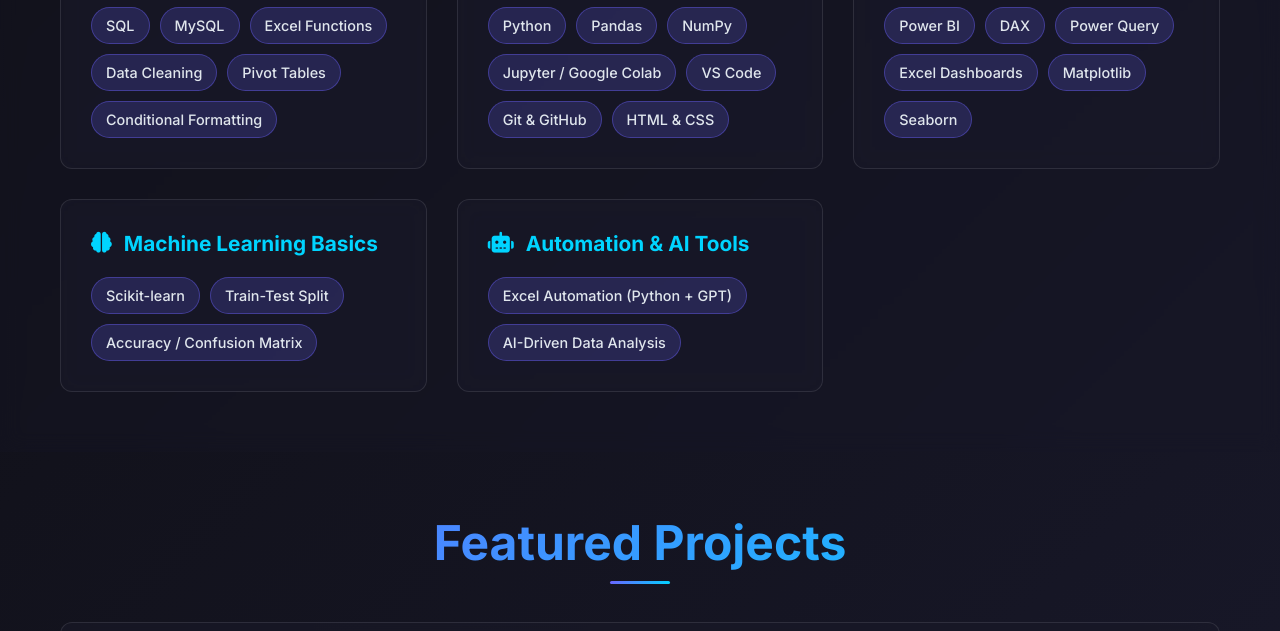
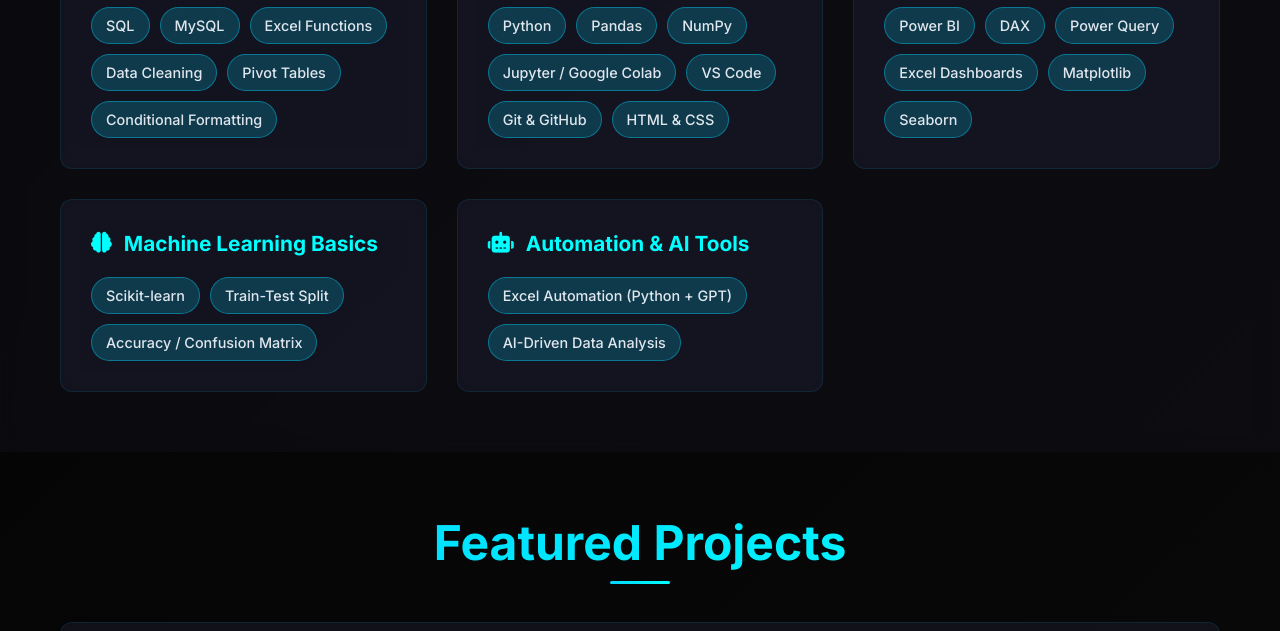
Before and after one commit to Gagan7a7/Portfolio, a website: page index.html in a window 1280 px wide. Shown: the part 1748-2379 px from the top of the page. Drawn offline with Linux system fonts and the light colour scheme; a web font is replaced by a local one.

Commit message:
Update styles.css

```diff
--- a/styles.css
+++ b/styles.css
@@ -1,16 +1,16 @@
 :root {
-    --primary-color: #6c63ff;
-    --secondary-color: #00d4ff;
+    --primary-color: #00d4ff;
+    --secondary-color: #00ffff;
     --accent-color: #ff6b6b;
-    --dark-bg: #0a0a0a;
-    --dark-secondary: #1a1a2e;
-    --dark-tertiary: #16213e;
+    --dark-bg: #000000;
+    --dark-secondary: #0a0a0a;
+    --dark-tertiary: #111111;
     --light-text: #e0e6ed;
     --muted-text: #c0c7d0;
-    --border-color: rgba(255, 255, 255, 0.1);
+    --border-color: rgba(0, 212, 255, 0.1);
     --gradient-primary: linear-gradient(135deg, var(--primary-color), var(--secondary-color));
     --gradient-bg: linear-gradient(135deg, var(--dark-bg) 0%, var(--dark-secondary) 50%, var(--dark-tertiary) 100%);
-    --shadow-light: 0 5px 20px rgba(108, 99, 255, 0.2);
+    --shadow-light: 0 5px 20px rgba(0, 212, 255, 0.2);
     --shadow-heavy: 0 25px 50px rgba(0, 0, 0, 0.4);
     --transition: all 0.3s ease;
     --border-radius: 12px;
@@ -19,11 +19,11 @@
     --max-width: 1200px;
 }
 .dark {
-    --primary-color: #8b7fff;
-    --secondary-color: #20e3ff;
+    --primary-color: #00d4ff;
+    --secondary-color: #00ffff;
     --dark-bg: #000000;
-    --dark-secondary: #111125;
-    --dark-tertiary: #0f1424;
+    --dark-secondary: #0a0a0a;
+    --dark-tertiary: #111111;
 }
 * {
     margin: 0;
@@ -102,7 +102,7 @@
 }
 .btn-primary:hover {
     transform: translateY(-2px);
-    box-shadow: 0 15px 35px rgb(108 99 255 / 0.4);
+    box-shadow: 0 15px 35px rgb(0 212 255 / 0.4);
 }
 .btn-secondary {
     background: #fff0;
@@ -607,18 +607,18 @@
 }
 .skill-tag,
 .tech-tag {
-    background: rgb(108 99 255 / 0.2);
+    background: rgb(0 212 255 / 0.2);
     color: var(--light-text);
     padding: 6px 14px;
     border-radius: 20px;
     font-size: 0.9rem;
     font-weight: 500;
-    border: 1px solid rgb(108 99 255 / 0.4);
+    border: 1px solid rgb(0 212 255 / 0.4);
     transition: var(--transition);
 }
 .skill-tag:hover,
 .tech-tag:hover {
-    background: rgb(108 99 255 / 0.4);
+    background: rgb(0 212 255 / 0.4);
     transform: translateY(-2px);
 }
 .project-card {
@@ -786,8 +786,8 @@
 .social-link {
     width: 50px;
     height: 50px;
-    background: rgb(108 99 255 / 0.2);
-    border: 2px solid rgb(108 99 255 / 0.4);
+    background: rgb(0 212 255 / 0.2);
+    border: 2px solid rgb(0 212 255 / 0.4);
     border-radius: 50%;
     display: flex;
     align-items: center;
@@ -906,7 +906,7 @@
 }
 .back-to-top:hover {
     transform: translateY(-3px);
-    box-shadow: 0 15px 35px rgb(108 99 255 / 0.4);
+    box-shadow: 0 15px 35px rgb(0 212 255 / 0.4);
 }
 @media (max-width: 1024px) {
     .project-card {
```
